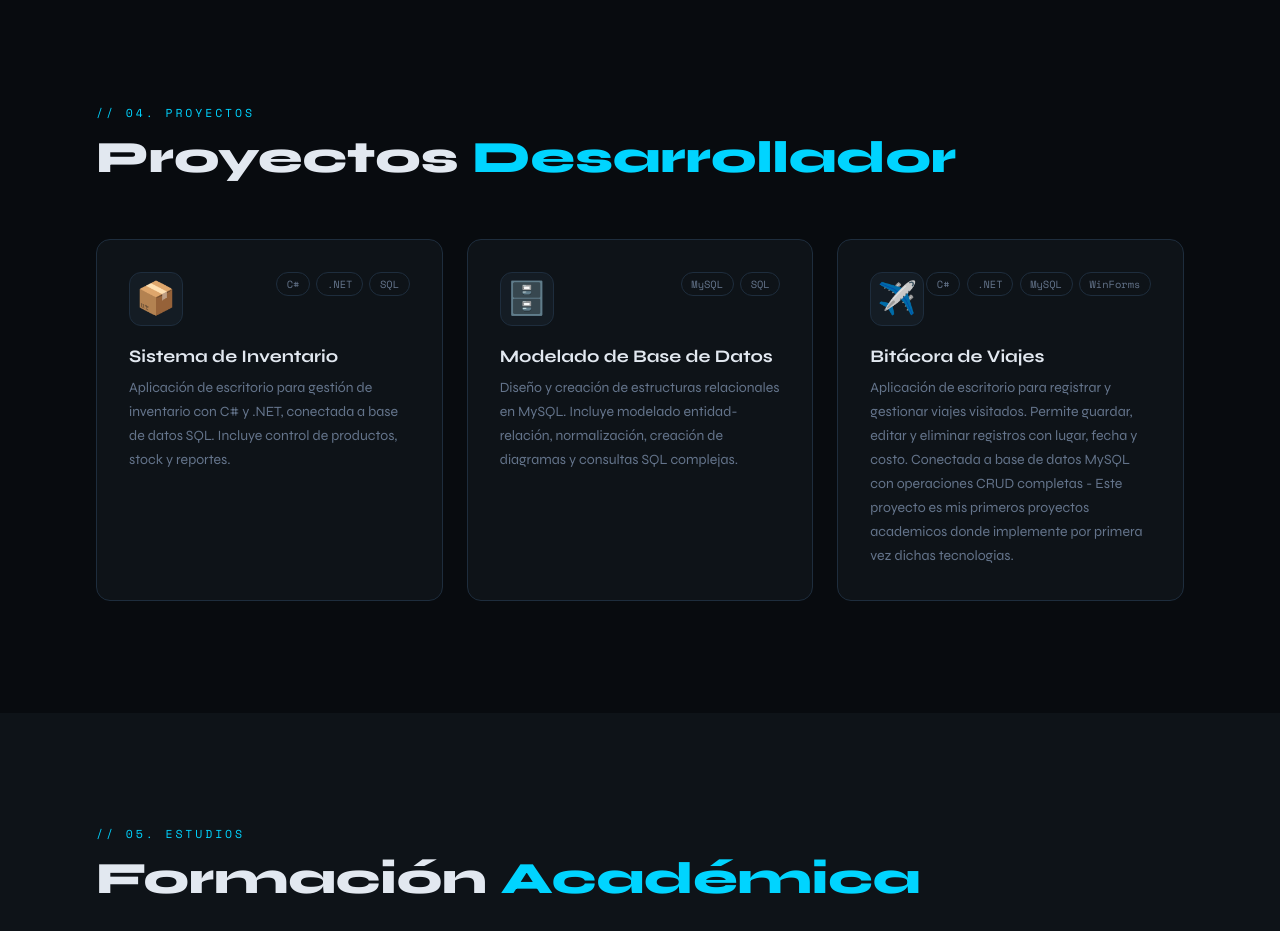
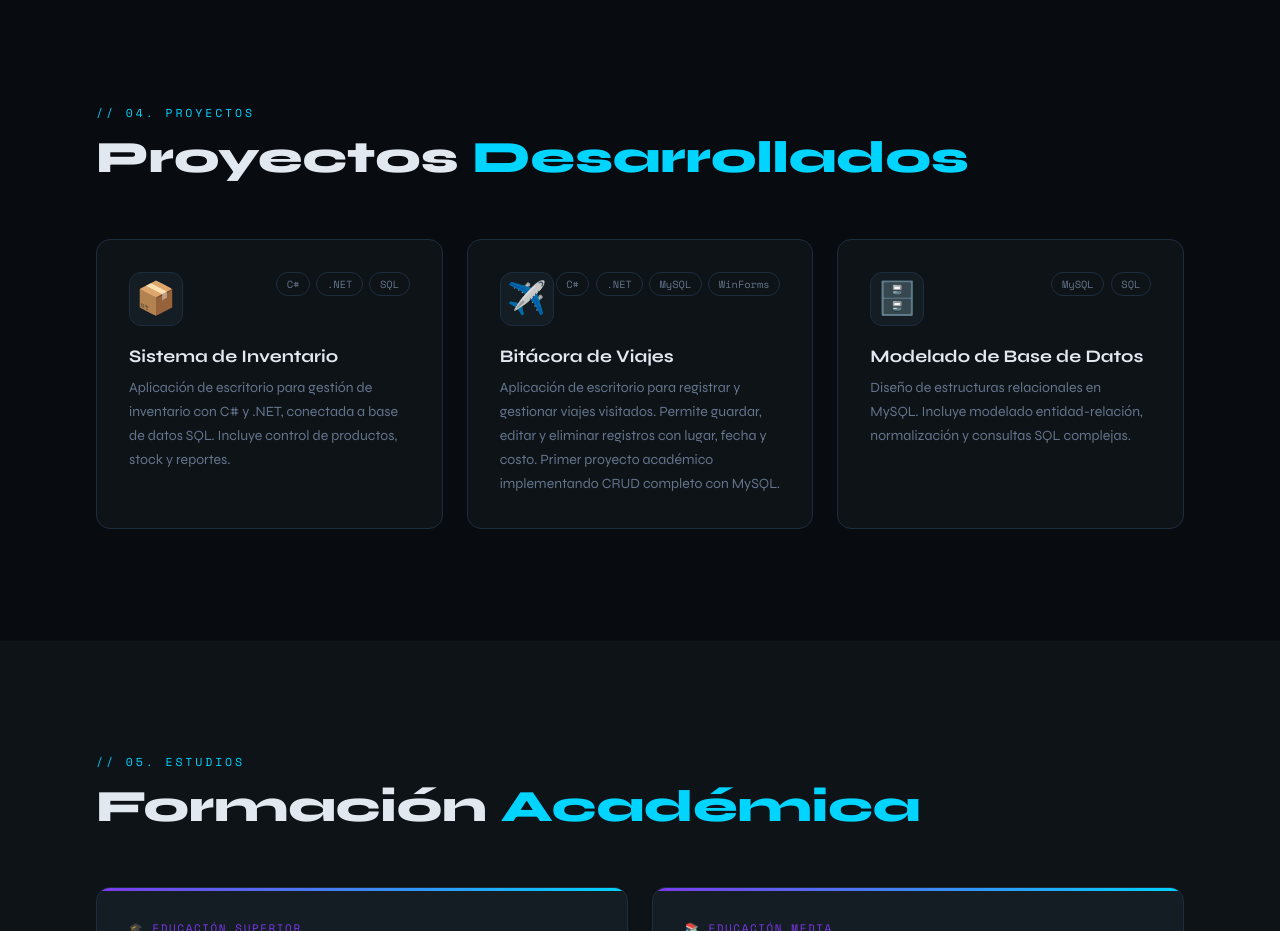
Before and after one commit to AntonyAquino/web, a plain HTML site: page index.html in a window 1280 px wide. Shown: the part 3720-4651 px from the top of the page. Drawn offline with nearby package versions, Linux system fonts and the light colour scheme.

Commit message:
Add files via upload

```diff
--- a/index.html
+++ b/index.html
@@ -343,10 +343,9 @@
   <section id="proyectos">
   <div class="section-inner">
     <p class="section-label">// 04. proyectos</p>
-      <h2 class="section-title">Proyectos <span>Desarrollador</span></h2>
+    <h2 class="section-title">Proyectos <span>Desarrollados</span></h2>
     <div class="projects-grid">
 
-        <!-- TARJETA DE PROYECTO — copia este bloque para agregar más -->
       <a class="project-card" href="https://github.com/AntonyAquino/inventariogitt" target="_blank">
         <div class="project-top">
           <div class="project-icon">📦</div>
@@ -359,25 +358,9 @@
         <div class="project-name">Sistema de Inventario</div>
         <div class="project-desc">
           Aplicación de escritorio para gestión de inventario con C# y .NET,
-    conectada a base de datos SQL. Incluye control de productos,
-    stock y reportes.
+          conectada a base de datos SQL. Incluye control de productos, stock y reportes.
         </div>
       </a>
-
-        <div class="project-card">
-          <div class="project-top">
-            <div class="project-icon">🗄️</div>
-            <div class="project-tech">
-              <span class="tech-tag">MySQL</span>
-              <span class="tech-tag">SQL</span>
-            </div>
-          </div>
-          <div class="project-name">Modelado de Base de Datos</div>
-          <div class="project-desc">
-            Diseño y creación de estructuras relacionales en MySQL. Incluye modelado
-            entidad-relación, normalización, creación de diagramas y consultas SQL complejas.
-          </div>
-        </div>
 
       <a class="project-card" href="https://github.com/AntonyAquino/proyectf" target="_blank">
         <div class="project-top">
@@ -393,8 +376,22 @@
         <div class="project-desc">
           Aplicación de escritorio para registrar y gestionar viajes visitados.
           Permite guardar, editar y eliminar registros con lugar, fecha y costo.
-    Conectada a base de datos MySQL con operaciones CRUD completas - Este proyecto es mis
-    primeros proyectos academicos donde implemente por primera vez dichas tecnologias.
+          Primer proyecto académico implementando CRUD completo con MySQL.
+        </div>
+      </a>
+
+      <a class="project-card" href="https://github.com/AntonyAquino" target="_blank">
+        <div class="project-top">
+          <div class="project-icon">🗄️</div>
+          <div class="project-tech">
+            <span class="tech-tag">MySQL</span>
+            <span class="tech-tag">SQL</span>
+          </div>
+        </div>
+        <div class="project-name">Modelado de Base de Datos</div>
+        <div class="project-desc">
+          Diseño de estructuras relacionales en MySQL. Incluye modelado
+          entidad-relación, normalización y consultas SQL complejas.
         </div>
       </a>
 
```
Lines whose indentation alone changed are shown as unchanged.
